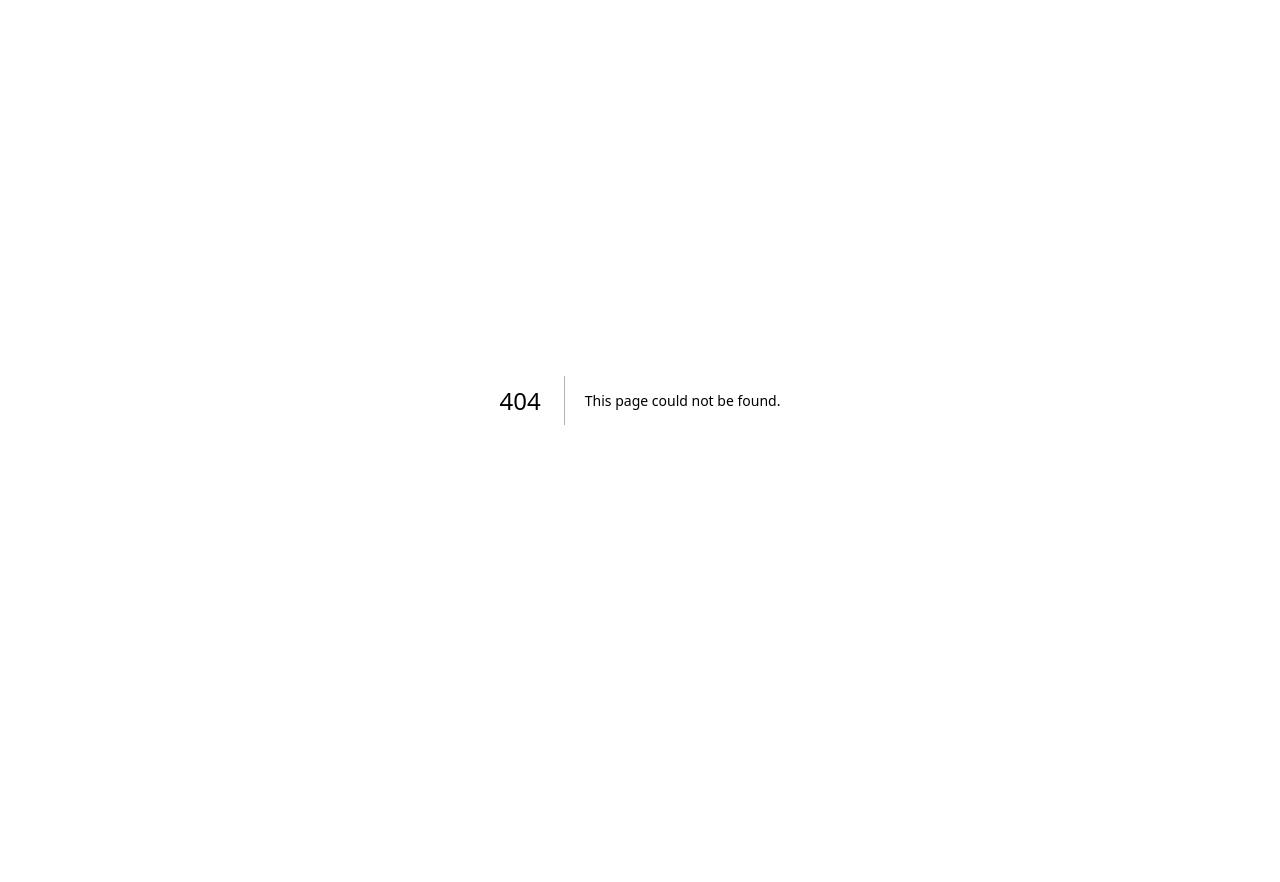
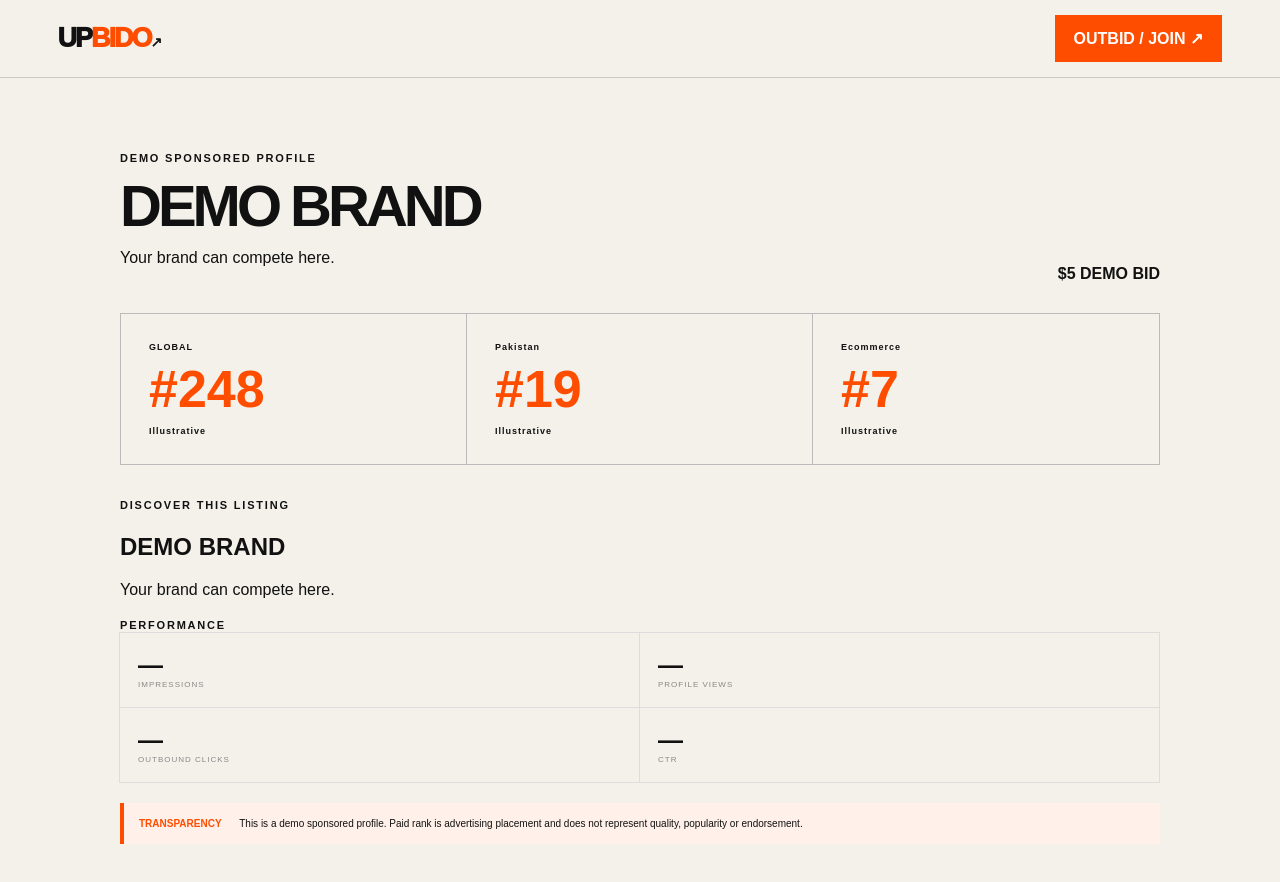
Before and after one commit to abubakarbakehouse1250/Upbido, a Next.js app: page /profile in a window 1280 px wide. Before the commit this address had no page. Shown: the top 882 px of the page. Before the commit the page ends 800 px from the top, so only its background shows below. Built offline with nearby package versions, Linux system fonts and the light colour scheme.

Commit message:
Add public sponsored profile page

```diff
--- /dev/null
+++ b/app/profile/page.js
@@ -0,0 +1,7 @@
+"use client";
+import {useEffect,useState} from "react";
+export default function Profile(){
+ const [d,setD]=useState(null); useEffect(()=>{try{const x=localStorage.getItem("upbido_demo_listing");if(x)setD(JSON.parse(x))}catch{}},[]);
+ const name=d?.name||"DEMO BRAND",tag=d?.tagline||"Your brand can compete here.",country=d?.country||"Pakistan",cat=d?.category||"Ecommerce",url=d?.url||"#",bid=Number(d?.bid||5);
+ return <main className="dash"><nav><a className="logo" href="/">UP<span>BIDO</span><i>↗</i></a><a className="primary btnlink" href="/join">OUTBID / JOIN ↗</a></nav><div className="dashWrap"><div className="dashHead"><div><small>DEMO SPONSORED PROFILE</small><h1>{name}</h1><p>{tag}</p></div><strong>{"$"}{bid.toLocaleString()} DEMO BID</strong></div><div className="rankGrid bigRanks"><div><span>GLOBAL</span><b>#248</b><small>Illustrative</small></div><div><span>{country}</span><b>#19</b><small>Illustrative</small></div><div><span>{cat}</span><b>#7</b><small>Illustrative</small></div></div><section><small>DISCOVER THIS LISTING</small><h2>{name}</h2><p>{tag}</p>{url!=="#"&&<a className="primary btnlink" href={url} target="_blank" rel="noreferrer">VISIT WEBSITE ↗</a>}</section><section><small>PERFORMANCE</small><div className="metrics"><div><b>—</b><span>IMPRESSIONS</span></div><div><b>—</b><span>PROFILE VIEWS</span></div><div><b>—</b><span>OUTBOUND CLICKS</span></div><div><b>—</b><span>CTR</span></div></div></section><div className="dashNotice"><b>TRANSPARENCY</b> This is a demo sponsored profile. Paid rank is advertising placement and does not represent quality, popularity or endorsement.</div></div></main>
+}
```
